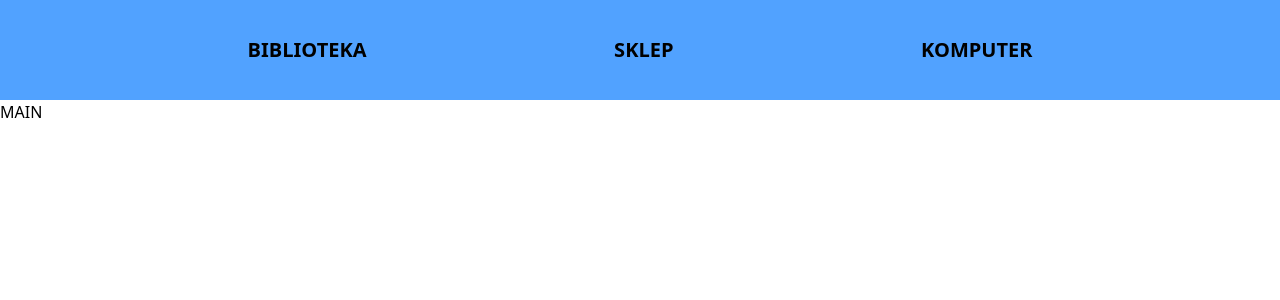
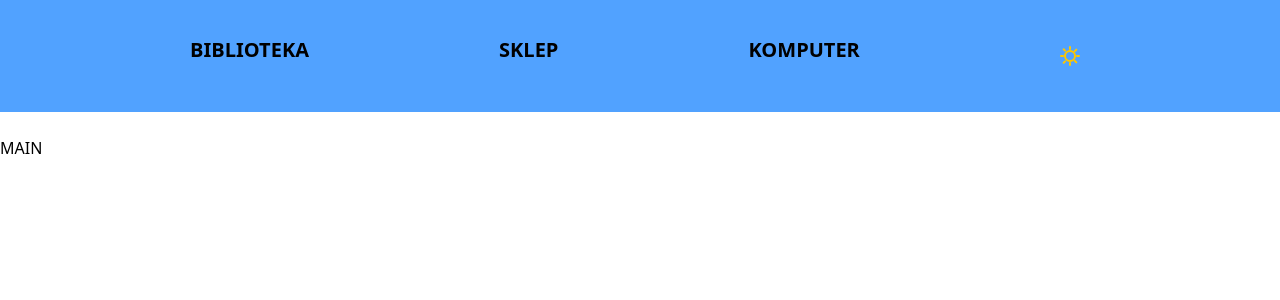
Before and after one commit to mort5554/steam-downloader, a Vue app in the folder frontend/: page / in a window 1280 px wide. Shown: the top 300 px of the page. Built offline with nearby package versions, Linux system fonts and the light colour scheme.

Commit message:
Add posibility to change theme

```diff
--- a/frontend/index.html
+++ b/frontend/index.html
@@ -1,10 +1,10 @@
 <!DOCTYPE html>
-<html lang="">
+<html lang="en">
   <head>
     <meta charset="UTF-8">
     <link rel="icon" href="/favicon.ico">
     <meta name="viewport" content="width=device-width, initial-scale=1.0">
-    <title>Vite App</title>
+    <title>🤫</title>
   </head>
   <body>
     <div id="app"></div>
--- a/frontend/src/App.vue
+++ b/frontend/src/App.vue
@@ -1,9 +1,10 @@
 <script setup>
-import NavBar from './components/NavBar.vue';
+import NavBar from './components/NavBar.vue'
 </script>
 
 <template>
   <NavBar/>
+  <br>
   <h1>MAIN</h1>
 </template>
 
--- a/frontend/src/components/NavBar.vue
+++ b/frontend/src/components/NavBar.vue
@@ -1,9 +1,9 @@
 <script setup>
-
+import themeToggler from './elements/themeToggler.vue';
 </script>
 
 <template>
-  <nav class="w-full flex justify-evenly bg-blue-400 font-bold text-xl py-9 uppercase">
+  <nav class="w-full flex justify-evenly bg-blue-400 dark:bg-blue-600 dark:text-white font-bold text-xl py-9 uppercase">
     <div>
       Biblioteka
     </div>
@@ -13,5 +13,8 @@
     <div>
       Komputer
     </div>
+    <div class="flex justify-end">
+      <themeToggler/>
+    </div>
   </nav>
 </template>
--- /dev/null
+++ b/frontend/src/components/elements/themeToggler.vue
@@ -0,0 +1,27 @@
+<script setup>
+import { useTheme } from '@/../useTheme.js'
+
+const { theme, toggleTheme } = useTheme()
+</script>
+
+
+<template>
+  <button
+  class="p-2 rounded-full hover:bg-white/20 dark:hover:bg-black/20"
+  type="button"
+  title="Toggle theme"
+  aria-label="Toggle theme"
+  @click="toggleTheme"
+>
+  <template v-if="theme === 'dark'">
+    <svg xmlns="http://www.w3.org/2000/svg" class="h-6 w-6 text-yellow-300" fill="currentColor" viewBox="0 0 20 20" aria-hidden="true">
+      <path d="M17.293 13.293A8 8 0 116.707 2.707a7 7 0 1010.586 10.586z" />
+    </svg>
+  </template>
+  <template v-else>
+    <svg xmlns="http://www.w3.org/2000/svg" class="h-6 w-6 text-yellow-400" fill="none" viewBox="0 0 24 24" stroke="currentColor" aria-hidden="true">
+      <path stroke-linecap="round" stroke-linejoin="round" stroke-width="2" d="M12 3v2m0 14v2m9-9h-2M5 12H3m15.36 6.36-1.42-1.42M7.05 6.64 5.64 5.22m0 13.56 1.41-1.41M18.36 5.64l-1.41 1.41M12 7a5 5 0 100 10 5 5 0 000-10z" />
+    </svg>
+  </template>
+  </button>
+</template>
--- /dev/null
+++ b/frontend/src/index.css
@@ -0,0 +1,2 @@
+@import "tailwindcss";
+@custom-variant dark (&:where(.dark, .dark *));
--- a/frontend/src/main.js
+++ b/frontend/src/main.js
@@ -1,5 +1,8 @@
 import { createApp } from 'vue'
 import App from './App.vue'
-import './style.css'
+import './index.css'
+
+const saved = localStorage.getItem('theme')
+if (saved === 'dark') document.documentElement.classList.add('dark')
 
 createApp(App).mount('#app')
--- a/frontend/src/style.css
+++ /dev/null
@@ -1 +0,0 @@
-@import "tailwindcss";
--- /dev/null
+++ b/frontend/useTheme.js
@@ -0,0 +1,24 @@
+import { ref, onMounted } from 'vue';
+
+const theme = ref('light')
+
+export function useTheme() {
+  const setTheme = (newTheme) => {
+    theme.value = newTheme
+    localStorage.setItem('theme', newTheme)
+  }
+
+  const toggleTheme = () => {
+    document.documentElement.classList.toggle("dark")
+    setTheme(theme.value === 'light' ? 'dark' : 'light')
+  }
+
+  onMounted(() => {
+    const savedTheme = localStorage.getItem('theme')
+    if(savedTheme) {
+      theme.value = savedTheme
+    }
+  })
+
+  return { theme, toggleTheme }
+}
```
